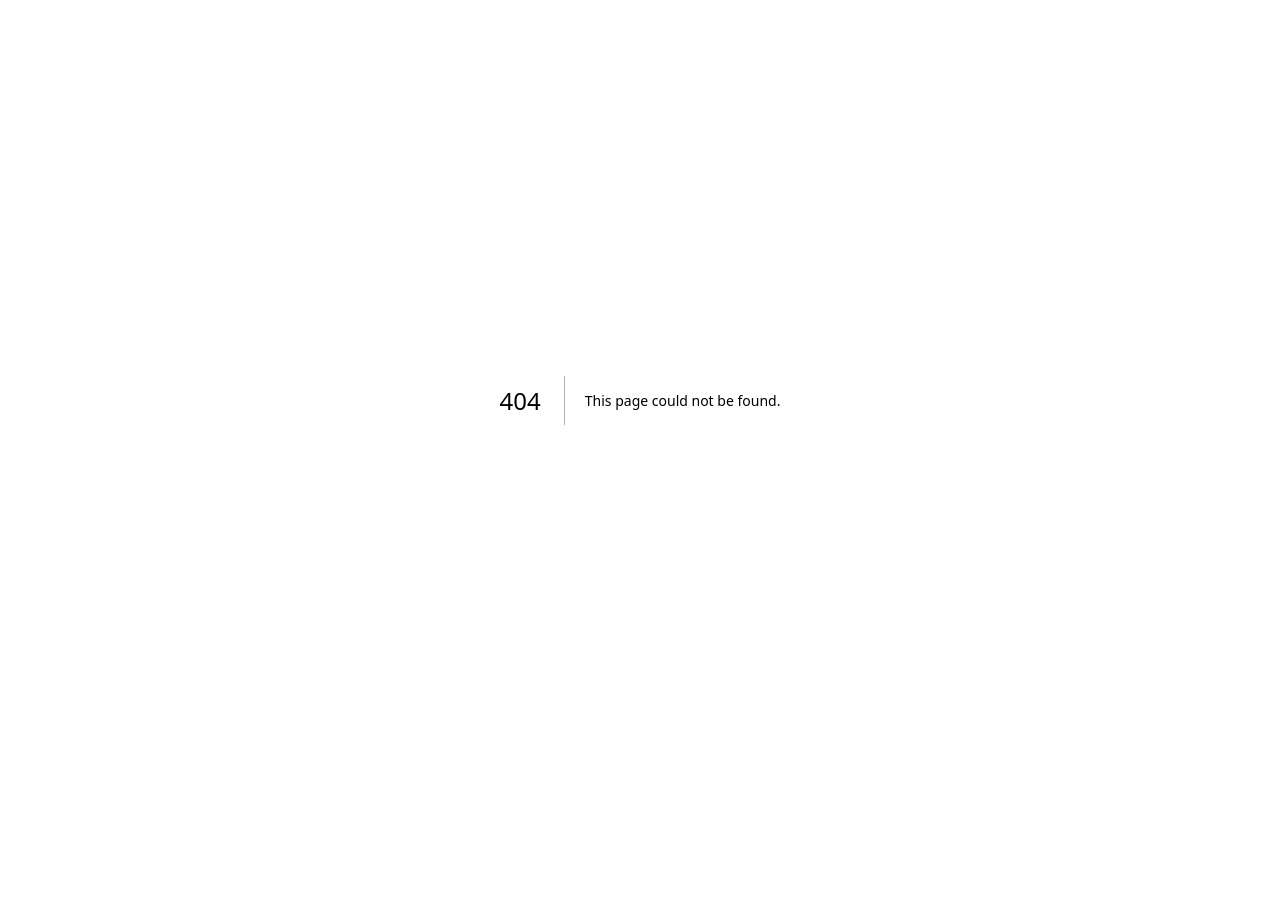
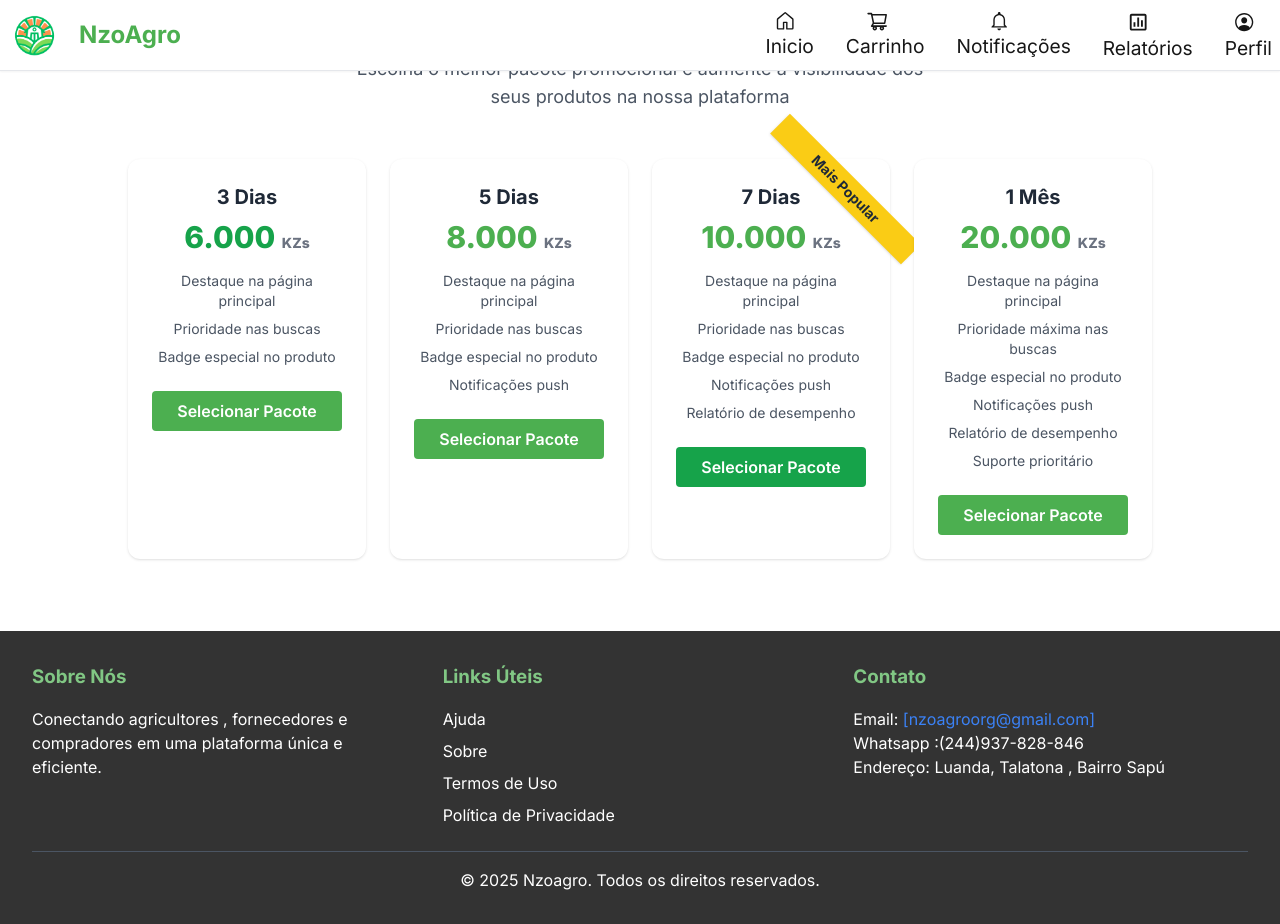
Before and after one commit to Marieth23-cmd/NzoAgrofinal, a Next.js app: page /Promoverproduto in a window 1280 px wide. Before the commit this address had no page. Before the commit the page ends 800 px from the top, so only its background shows below. Built offline with nearby package versions, Linux system fonts and the light colour scheme; no server answers.

Commit message:
muitas atualizamoes feitas com novas paginas

```diff
--- /dev/null
+++ b/src/app/Promoverproduto/page.tsx
@@ -0,0 +1,126 @@
+'use client';
+import Head from 'next/head';
+import React from 'react';
+import Navbar from '../Components/Navbar';
+import Footer from '../Components/Footer';
+import { useRouter } from 'next/navigation'; // Importa o hook correto para roteamento
+
+const PromoPage = () => {
+  const router = useRouter(); // Inicializa o hook de roteamento
+
+  const selectPackage = (packageName: string) => {
+    console.log('Pacote selecionado:', packageName);
+    // Redireciona para a tela de pagamento
+    router.push(`/telapaga?pacote=${packageName}`);
+  };
+
+  return (
+    <div>
+      <Head>
+        <title>Promover Produto</title>
+      </Head>
+      <Navbar />
+      <main className="bg-white min-h-screen py-10 px-4">
+        <div className="max-w-screen-lg mx-auto">
+          <div className="text-center mb-12">
+            <img src="/promotion_icon.png" alt="Promoção" className="w-12 h-12 mx-auto mb-4" />
+            <h1 className="text-4xl font-bold text-gray-800 mb-4">Destaque seus Produtos</h1>
+            <p className="text-gray-600 text-lg max-w-xl mx-auto">
+              Escolha o melhor pacote promocional e aumente a visibilidade dos seus produtos na nossa plataforma
+            </p>
+          </div>
+
+          <div className="grid grid-cols-1 sm:grid-cols-2 lg:grid-cols-4 gap-6">
+            {/* Pacote 3 Dias */}
+            <div className="bg-white rounded-xl p-6 text-center shadow hover:-translate-y-1 transition transform duration-300">
+              <div className="text-xl font-bold text-gray-800 mb-2">3 Dias</div>
+              <div className="text-3xl font-extrabold text-green-600 mb-4">
+                6.000 <small className="text-sm text-gray-500">KZs</small>
+              </div>
+              <ul className="text-gray-600 text-sm mb-6 space-y-2">
+                <li>Destaque na página principal</li>
+                <li>Prioridade nas buscas</li>
+                <li>Badge especial no produto</li>
+              </ul>
+              <button
+                onClick={() => selectPackage('3dias')}
+                className="bg-marieth text-white font-semibold py-2 px-4 w-full rounded hover:bg-verdeaceso transition"
+              >
+                Selecionar Pacote
+              </button>
+            </div>
+
+            {/* Pacote 5 Dias */}
+            <div className="bg-white rounded-xl p-6 text-center shadow hover:-translate-y-1 transition transform duration-300">
+              <div className="text-xl font-bold text-gray-800 mb-2">5 Dias</div>
+              <div className="text-3xl font-extrabold text-marieth mb-4">
+                8.000 <small className="text-sm text-gray-500">KZs</small>
+              </div>
+              <ul className="text-gray-600 text-sm mb-6 space-y-2">
+                <li>Destaque na página principal</li>
+                <li>Prioridade nas buscas</li>
+                <li>Badge especial no produto</li>
+                <li>Notificações push</li>
+              </ul>
+              <button
+                onClick={() => selectPackage('5dias')}
+                className="bg-marieth text-white font-semibold py-2 px-4 w-full rounded hover:bg-verdeaceso transition"
+              >
+                Selecionar Pacote
+              </button>
+            </div>
+
+            {/* Pacote 7 Dias - Mais Popular */}
+            <div className="relative bg-white rounded-xl p-6 text-center shadow hover:-translate-y-1 transition transform duration-300">
+              <span className="absolute top-4 -right-12 transform rotate-45 bg-yellow-400 text-sm font-bold text-gray-800 py-1 px-12 shadow">
+                Mais Popular
+              </span>
+              <div className="text-xl font-bold text-gray-800 mb-2">7 Dias</div>
+              <div className="text-3xl font-extrabold text-marieth mb-4">
+                10.000 <small className="text-sm text-gray-500">KZs</small>
+              </div>
+              <ul className="text-gray-600 text-sm mb-6 space-y-2">
+                <li>Destaque na página principal</li>
+                <li>Prioridade nas buscas</li>
+                <li>Badge especial no produto</li>
+                <li>Notificações push</li>
+                <li>Relatório de desempenho</li>
+              </ul>
+              <button
+                onClick={() => selectPackage('7dias')}
+                className="bg-green-600 text-white font-semibold py-2 px-4 w-full rounded hover:bg-verdeaceso transition"
+              >
+                Selecionar Pacote
+              </button>
+            </div>
+
+            {/* Pacote 1 Mês */}
+            <div className="bg-white rounded-xl p-6 text-center shadow hover:-translate-y-1 transition transform duration-300">
+              <div className="text-xl font-bold text-gray-800 mb-2">1 Mês</div>
+              <div className="text-3xl font-extrabold text-marieth mb-4">
+                20.000 <small className="text-sm text-gray-500">KZs</small>
+              </div>
+              <ul className="text-gray-600 text-sm mb-6 space-y-2">
+                <li>Destaque na página principal</li>
+                <li>Prioridade máxima nas buscas</li>
+                <li>Badge especial no produto</li>
+                <li>Notificações push</li>
+                <li>Relatório de desempenho</li>
+                <li>Suporte prioritário</li>
+              </ul>
+              <button
+                onClick={() => selectPackage('1mes')}
+                className="bg-marieth text-white font-semibold py-2 px-4 w-full rounded hover:bg-verdeaceso transition"
+              >
+                Selecionar Pacote
+              </button>
+            </div>
+          </div>
+        </div>
+      </main>
+      <Footer />
+    </div>
+  );
+};
+
+export default PromoPage;
--- a/src/app/perfilagricultor/page.tsx
+++ b/src/app/perfilagricultor/page.tsx
@@ -1,11 +1,11 @@
 "use client"
 import { MouseEvent } from "react";
-import { FaCamera, FaStar, FaCog } from "react-icons/fa";
+import { FaCamera, FaStar, FaCog, FaBullhorn } from "react-icons/fa";
 import Navbar from "../Components/Navbar";
 import { FaCirclePlus, FaRegStarHalfStroke } from "react-icons/fa6"
 import { IoCall } from "react-icons/io5";
 import { FaPlus } from "react-icons/fa";
-import { MdEmail, MdMoreVert } from "react-icons/md";
+import { MdEmail, MdMoreVert, MdOutlinePersonOff } from "react-icons/md";
 import Footer from "../Components/Footer";
 import { FaUser } from "react-icons/fa"
 import { GrGallery, GrUpdate } from "react-icons/gr";
@@ -18,10 +18,11 @@ import { useRouter } from "next/navigation";
 import { atualizarUsuario } from "../Services/user";
 import Image from "next/image";
 import Link from "next/link";
-import { verificarAuth } from "../Services/auth"
+import { verificarAuth ,logout} from "../Services/auth"
 import { getUsuarioById } from "../Services/user";
 import {  deletarProduto } from "../Services/produtos";
 import { getProdutosPorUsuario } from "../Services/produtos";
+
 
 export default function PerfilAgricultor() {
   const boxref = useRef<HTMLDivElement>(null);
@@ -159,7 +160,7 @@ export default function PerfilAgricultor() {
   };
 
   const editarProduto = (produtoId: number) => {
-    router.push(`/editar-produto/${produtoId}`);
+    router.push(`/EditarProduto/${produtoId}`);
   };
 
   const excluirProduto = async (produtoId: number) => {
@@ -264,6 +265,11 @@ export default function PerfilAgricultor() {
     setIsConfigOpen(false);
   };
 
+   const irParaPromoverProduto = () => {
+    router.push("/Promoverproduto");
+    setIsConfigOpen(false);
+  };
+
   // Mostrar tela de carregamento enquanto verifica autenticação
   if (carregando) {
     return <div className="text-center mt-20">Carregando dados...</div>;
@@ -278,6 +284,19 @@ export default function PerfilAgricultor() {
   if (!usuario) {
     return <div className="text-center mt-20">Carregando dados do usuário...</div>;
   }
+
+
+    const handleLogout = async () => {
+      try {
+        await logout();
+        setAutenticado(false);
+        router.push("/login");
+      } catch (error) {
+        console.log("Erro ao terminar sessão:", error);
+      }
+    };
+
+
 
 
   return (
@@ -372,8 +391,9 @@ export default function PerfilAgricultor() {
                       <button onClick={irParaEditarPerfil} className="flex items-center gap-2 w-full cursor-pointer border-none py-2 px-4 bg-none transition-colors duration-100 text-profile hover:bg-light text-left">
                         <FiEdit /> Editar Perfil
                       </button>
-                      <button className="flex items-center gap-2 w-full cursor-pointer border-none py-2 px-4 bg-none transition-colors duration-100 text-profile hover:bg-light text-left">
-                        <FaCog /> Configurações
+
+                       <button onClick={handleLogout} className="flex items-center gap-2 w-full cursor-pointer border-none py-2 px-4 bg-none transition-colors duration-100 text-vermelho hover:bg-light text-left">
+                        <MdOutlinePersonOff /> Terminar Sessão
                       </button>
                     </div>
                   )}
@@ -480,10 +500,10 @@ export default function PerfilAgricultor() {
                           <IoMdTrash /> Excluir produto
                         </button>
                         <button
-                          onClick={() => excluirProduto(produto.id_produtos)}
-                          className="flex items-center gap-2 w-full cursor-pointer border-none py-2 px-4 bg-none transition-colors duration-100 text-red-500 hover:bg-light text-left"
+                          onClick={() => irParaPromoverProduto()}
+                          className="flex items-center gap-2 w-full cursor-pointer border-none py-2 px-4 bg-none transition-colors duration-100 text-profile hover:bg-light text-left"
                         >
-                          <IoMdTrash /> Promover Produto
+                          <FaBullhorn /> Promover Produto
                         </button>
                       </div>
                     )}
@@ -563,7 +583,7 @@ export default function PerfilAgricultor() {
                   <div className="bg-gray-100 p-4 rounded-md">
                     <div className="flex justify-between">
                       <span className="font-medium">Status:</span>
-                      <span className={estatsProduto.status === "Ativo" ? "text-green-500" : "text-red-500"}>
+                      <span className={estatsProduto.status === "Ativo" ? "text-marieth" : "text-vermelho"}>
                         {estatsProduto.status || "Ativo"}
                       </span>
                     </div>
--- a/src/app/perfilcomprador/page.tsx
+++ b/src/app/perfilcomprador/page.tsx
@@ -3,7 +3,7 @@ import { FaCamera, FaStar, FaCog } from "react-icons/fa";
 import Navbar from "../Components/Navbar";
 import { FaCirclePlus, FaRegStarHalfStroke } from "react-icons/fa6"
 import { IoCall } from "react-icons/io5";
-import { MdEmail } from "react-icons/md";
+import { MdEmail, MdOutlinePersonOff } from "react-icons/md";
 import Footer from "../Components/Footer";
 import { FaUser } from "react-icons/fa"
 import { GrGallery, GrUpdate } from "react-icons/gr";
@@ -14,7 +14,7 @@ import { useRouter } from "next/navigation";
 import { atualizarUsuario } from "../Services/user";
 import Image from "next/image";
 import { getUsuarioById } from "../Services/user";
-import { verificarAuth } from "../Services/auth";
+import { verificarAuth , logout} from "../Services/auth";
 import { getPedidosUsuario } from "../Services/pedidos"; // Importe a função para buscar pedidos
 
 export default function PerfilComprador() {
@@ -156,7 +156,7 @@ export default function PerfilComprador() {
 
   // Ir para página de edição de perfil
   const irParaEditarPerfil = () => {
-    router.push("/editar-perfil");
+    router.push("/editarperfil");
     setIsConfigOpen(false);
   };
 
@@ -174,6 +174,18 @@ export default function PerfilComprador() {
   if (!usuario) {
     return <div className="text-center mt-20">Carregando dados do usuário...</div>;
   }
+
+
+    const handleLogout = async () => {
+      try {
+        await logout();
+        setAutenticado(false);
+        router.push("/login");
+      } catch (error) {
+        console.log("Erro ao terminar sessão:", error);
+      }
+    };
+
 
   return (
     <div>
@@ -250,8 +262,9 @@ export default function PerfilComprador() {
                       <button onClick={irParaEditarPerfil} className="flex items-center gap-2 w-full cursor-pointer border-none py-2 px-4 bg-none transition-colors duration-100 text-profile hover:bg-light text-left">
                         Editar Perfil
                       </button>
-                      <button className="flex items-center gap-2 w-full cursor-pointer border-none py-2 px-4 bg-none transition-colors duration-100 text-profile hover:bg-light text-left">
-                        Configurações
+
+                        <button onClick={handleLogout} className="flex items-center gap-2 w-full cursor-pointer border-none py-2 px-4 bg-none transition-colors duration-100 text-vermelho hover:bg-light text-left">
+                        <MdOutlinePersonOff /> Terminar Sessão
                       </button>
                     </div>
                   )}
@@ -284,7 +297,7 @@ export default function PerfilComprador() {
               <div className="text-center p-8 bg-list rounded-[0.625rem]">
                 <p className="text-lg text-gray-600">Você ainda não realizou nenhuma compra.</p>
                 <button
-                  onClick={() => router.push('/produtos')}
+                  onClick={() => router.push('/TodosProdutos')}
                   className="mt-4 bg-marieth text-white py-2 px-4 rounded-md hover:bg-verdeaceso transition-colors"
                 >
                   Explorar produtos
--- a/src/app/perfilfornecedor/page.tsx
+++ b/src/app/perfilfornecedor/page.tsx
@@ -5,7 +5,7 @@ import Navbar from "../Components/Navbar";
 import { FaCirclePlus, FaRegStarHalfStroke } from "react-icons/fa6"
 import { IoCall } from "react-icons/io5";
 import { FaPlus } from "react-icons/fa";
-import { MdEmail, MdMoreVert } from "react-icons/md";
+import { MdEmail, MdMoreVert, MdOutlinePersonOff } from "react-icons/md";
 import Footer from "../Components/Footer";
 import { FaUser } from "react-icons/fa"
 import { GrGallery, GrUpdate } from "react-icons/gr";
@@ -18,7 +18,7 @@ import { useRouter } from "next/navigation";
 import { atualizarUsuario } from "../Services/user";
 import Image from "next/image";
 import Link from "next/link";
-import { verificarAuth } from "../Services/auth"
+import { verificarAuth , logout } from "../Services/auth"
 import { getUsuarioById } from "../Services/user";
 import {  deletarProduto } from "../Services/produtos";
 import { getProdutosPorUsuario } from "../Services/produtos";
@@ -159,7 +159,7 @@ export default function PerfilFornecedor() {
   };
 
   const editarProduto = (produtoId: number) => {
-    router.push(`/editar-produto/${produtoId}`);
+    router.push(`/EditarProduto/${produtoId}`);
   };
 
   const excluirProduto = async (produtoId: number) => {
@@ -280,6 +280,23 @@ export default function PerfilFornecedor() {
   }
 
 
+    const handleLogout = async () => {
+      try {
+        await logout();
+        setAutenticado(false);
+        router.push("/login");
+      } catch (error) {
+        console.log("Erro ao terminar sessão:", error);
+      }
+    };
+
+
+   const irParaPromoverProduto = () => {
+    router.push("/Promoverproduto");
+    setIsConfigOpen(false);
+  };
+
+
   return (
     <div>
       <Head>
@@ -372,8 +389,9 @@ export default function PerfilFornecedor() {
                       <button onClick={irParaEditarPerfil} className="flex items-center gap-2 w-full cursor-pointer border-none py-2 px-4 bg-none transition-colors duration-100 text-profile hover:bg-light text-left">
                         <FiEdit /> Editar Perfil
                       </button>
-                      <button className="flex items-center gap-2 w-full cursor-pointer border-none py-2 px-4 bg-none transition-colors duration-100 text-profile hover:bg-light text-left">
-                        <FaCog /> Configurações
+
+                      <button  onClick={handleLogout} className="flex items-center gap-2 w-full cursor-pointer border-none py-2 px-4 bg-none transition-colors duration-100 text-vermelho hover:bg-light text-left">
+                        <MdOutlinePersonOff /> Terminar Sessão
                       </button>
                     </div>
                   )}
@@ -480,8 +498,8 @@ export default function PerfilFornecedor() {
                           <IoMdTrash /> Excluir produto
                         </button>
                         <button
-                          onClick={() => excluirProduto(produto.id_produtos)}
-                          className="flex items-center gap-2 w-full cursor-pointer border-none py-2 px-4 bg-none transition-colors duration-100 text-red-500 hover:bg-light text-left"
+                          onClick={() => irParaPromoverProduto()}
+                          className="flex items-center gap-2 w-full cursor-pointer border-none py-2 px-4 bg-none transition-colors duration-100 text-profile hover:bg-light text-left"
                         >
                           <FaBullhorn /> Promover produto
                         </button>
```
Also changed, not shown: src/app/carrinho/page.tsx (+42 -90 lines).
